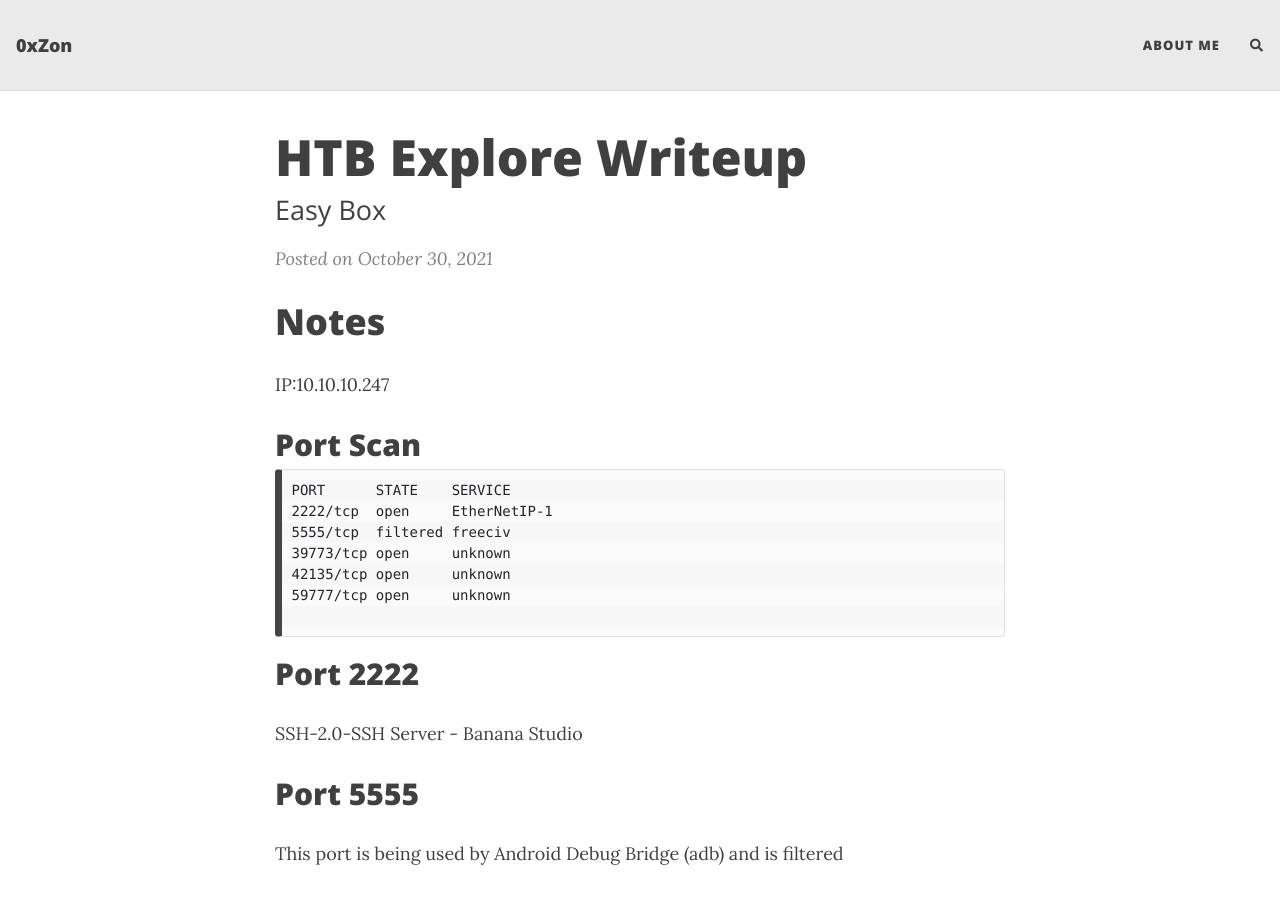
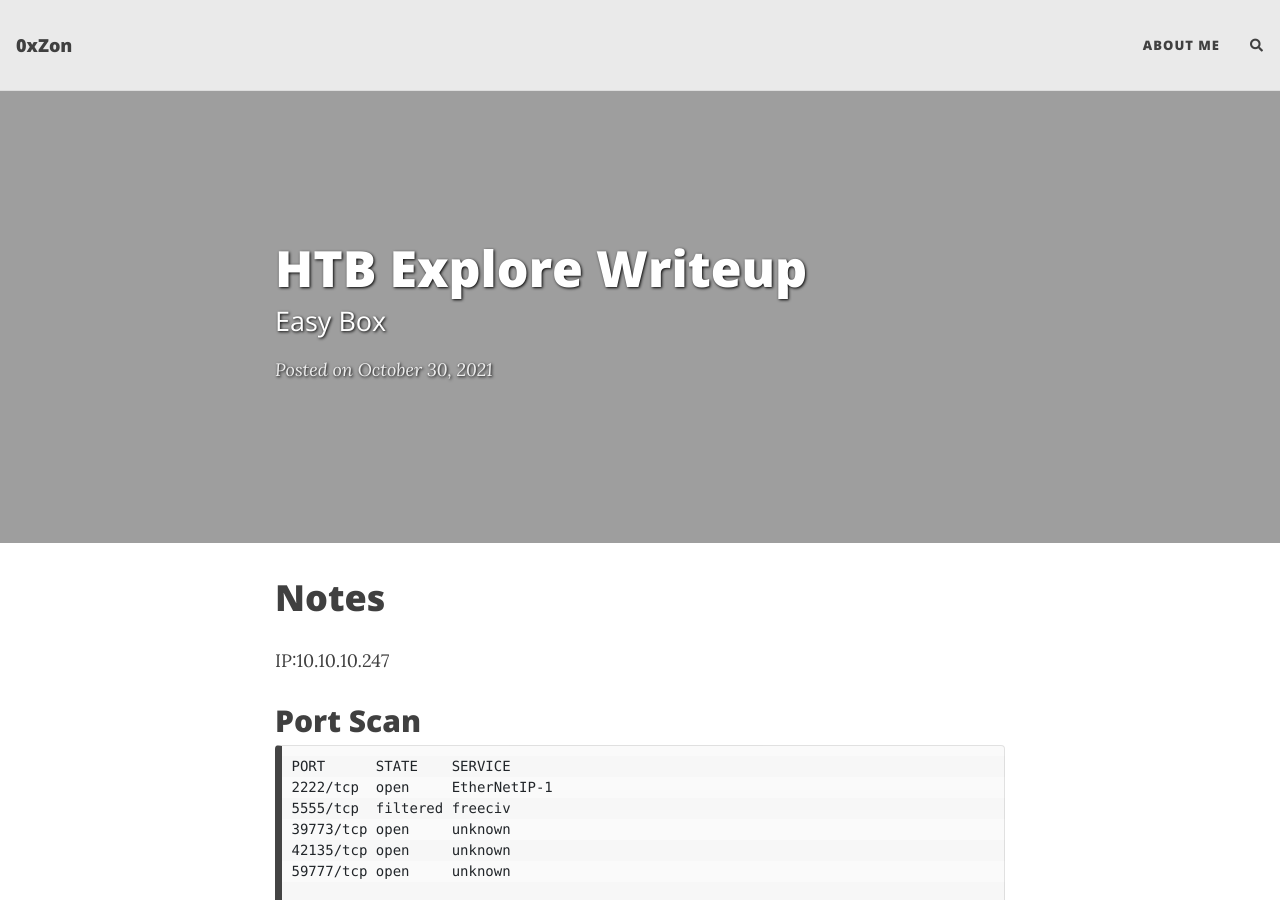
Before and after one commit to 0xZon/0xZon.github.io, a Jekyll site: the page built from _posts/2021-10-30-HTB-Explore.md, in a window 1280 px wide and 900 px high. Built offline with Jekyll 4.4.1, drawn with Linux system fonts in a browser that asks for light colours; nearby versions of some CDN libraries; comment, search, counter and statistics services are not loaded.

Commit message:
Update 2021-10-30-HTB-Explore.md

```diff
--- a/_posts/2021-10-30-HTB-Explore.md
+++ b/_posts/2021-10-30-HTB-Explore.md
@@ -2,6 +2,7 @@
 layout: post
 title: HTB Explore Writeup
 subtitle: Easy Box
+cover-img: /assets/img/explore.png
 thumbnail-img: /assets/img/explore.png
 tags: [HTB]
 ---
```
